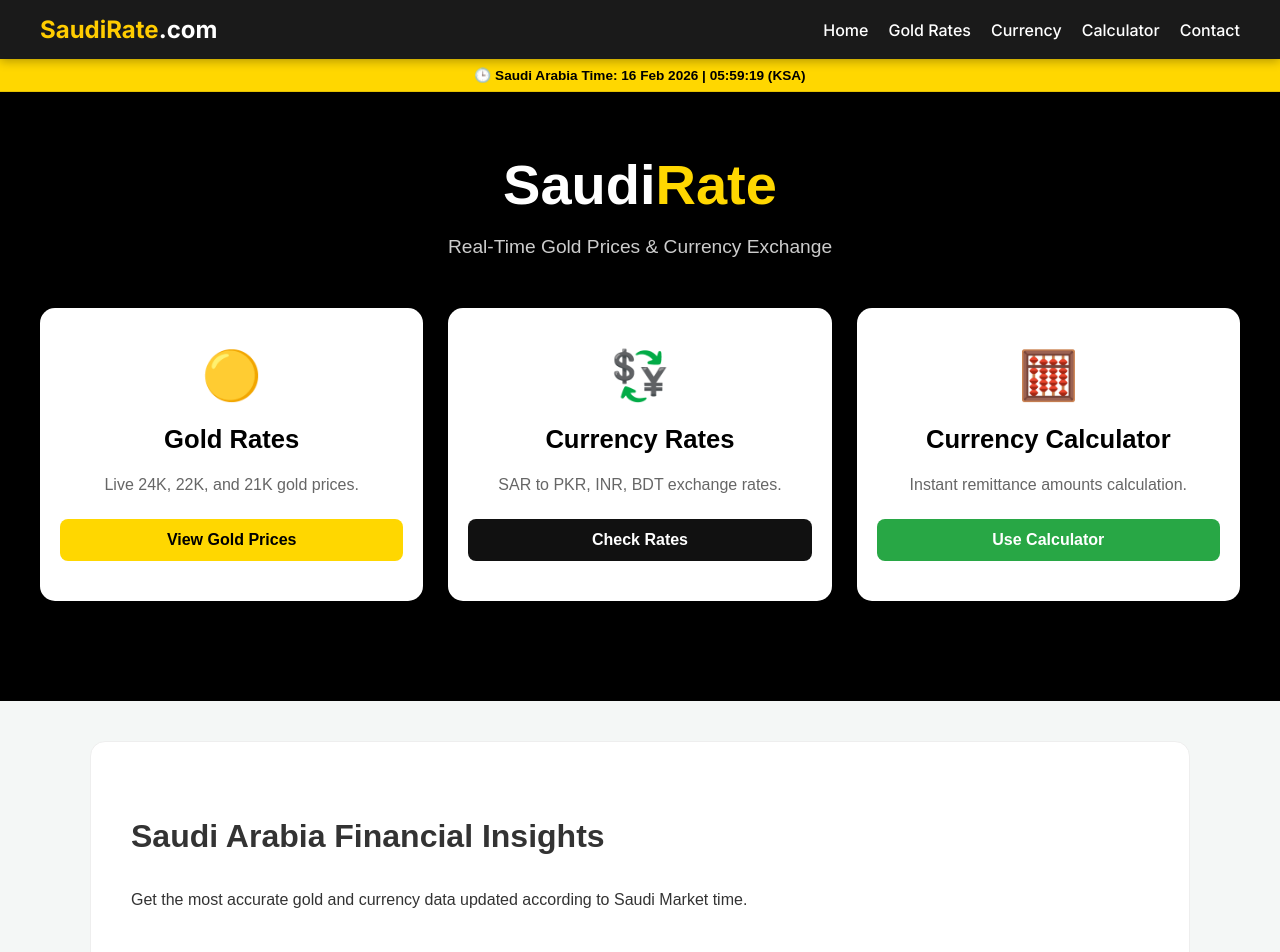
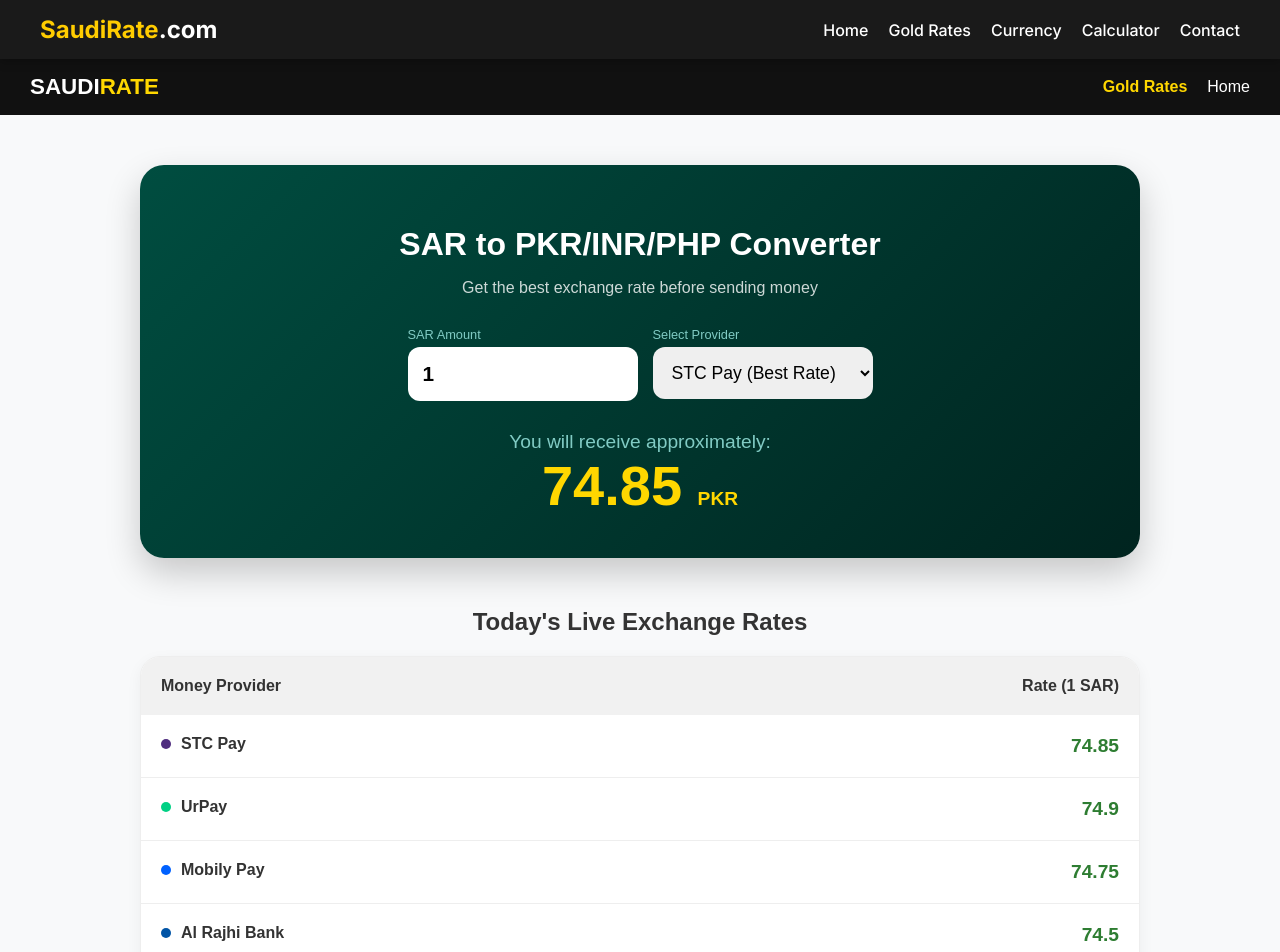
Before and after one commit to DiGiSaudia/saudirate, a Next.js app: page / in a window 1280 px wide. Shown: the top 952 px of the page. Built offline with nearby package versions, Linux system fonts and the light colour scheme.

Commit message:
Added premium currency converter and bank rates to home page

```diff
--- a/app/page.tsx
+++ b/app/page.tsx
@@ -3,88 +3,112 @@
 import Link from 'next/link';
 
 export default function HomePage() {
-  const [dateTime, setDateTime] = useState('');
+  const [amount, setAmount] = useState(1);
+  const [loading, setLoading] = useState(true);
 
-  useEffect(() => {
-    const timer = setInterval(() => {
-      const now = new Date();
-      // سعودی عرب کے ٹائم زون کے مطابق فارمیٹنگ
-      const formatted = now.toLocaleDateString('en-GB', {
-        day: 'numeric',
-        month: 'short',
-        year: 'numeric',
-        timeZone: 'Asia/Riyadh'
-      }) + '  |  ' + now.toLocaleTimeString('en-GB', {
-        hour: '2-digit',
-        minute: '2-digit',
-        second: '2-digit',
-        timeZone: 'Asia/Riyadh'
-      });
-      setDateTime(formatted + " (KSA)");
-    }, 1000);
-    return () => clearInterval(timer);
-  }, []);
+  // Fake Rates (Ye rates API se connect kiye ja sakte hain)
+  const [exchangeRates, setExchangeRates] = useState({
+    alRajhi: 74.50,
+    stcPay: 74.85,
+    urPay: 74.90,
+    enjaz: 74.40,
+    fawri: 74.60,
+    mobilyPay: 74.75
+  });
+
+  const [selectedBankRate, setSelectedBankRate] = useState(74.85);
 
   return (
-    <main style={{ minHeight: '100vh', backgroundColor: '#f4f7f6', fontFamily: 'sans-serif' }}>
+    <div style={{ backgroundColor: '#f8f9fa', minHeight: '100vh', fontFamily: 'Arial, sans-serif' }}>
 
-      {/* TOP HEADER BAR - FIXED TO SAUDI TIME */}
-      <div style={{
-        backgroundColor: '#FFD700',
-        color: '#000',
-        padding: '8px 20px',
-        fontSize: '0.85rem',
-        fontWeight: 'bold',
-        textAlign: 'center',
-        borderBottom: '1px solid #e5c100'
-      }}>
-        {dateTime ? `🕒 Saudi Arabia Time: ${dateTime}` : 'Loading...'}
-      </div>
+      {/* Navigation Bar */}
+      <nav style={{ backgroundColor: '#111', color: '#fff', padding: '15px 30px', display: 'flex', justifyContent: 'space-between', alignItems: 'center' }}>
+        <div style={{ fontWeight: 'bold', fontSize: '1.4rem' }}>SAUDI<span style={{ color: '#FFD700' }}>RATE</span></div>
+        <div style={{ display: 'flex', gap: '20px' }}>
+          <Link href="/gold-rates" style={{ color: '#FFD700', textDecoration: 'none', fontWeight: 'bold' }}>Gold Rates</Link>
+          <Link href="/" style={{ color: '#fff', textDecoration: 'none' }}>Home</Link>
+        </div>
+      </nav>
 
-      {/* باقی سارا ہیرو سیکشن اور باکسز وہی رہیں گے جو پہلے تھے */}
-      <section style={{ background: '#000', color: '#fff', padding: '60px 20px 100px', textAlign: 'center' }}>
-        <h1 style={{ fontSize: '3.5rem', fontWeight: 'bold', margin: '0 0 10px' }}>
-          Saudi<span style={{ color: '#FFD700' }}>Rate</span>
-        </h1>
-        <p style={{ color: '#ccc', fontSize: '1.2rem', marginBottom: '50px' }}>
-          Real-Time Gold Prices & Currency Exchange
-        </p>
+      <div style={{ maxWidth: '1000px', margin: '0 auto', padding: '20px' }}>
 
-        <div style={{ maxWidth: '1200px', margin: '0 auto', display: 'grid', gridTemplateColumns: 'repeat(auto-fit, minmax(300px, 1fr))', gap: '25px' }}>
-          {/* Box 1: Gold */}
-          <div style={{ backgroundColor: '#fff', color: '#000', padding: '40px 20px', borderRadius: '15px', boxShadow: '0 10px 25px rgba(0,0,0,0.3)' }}>
-            <div style={{ fontSize: '3rem', marginBottom: '15px' }}>🟡</div>
-            <h2 style={{ fontSize: '1.6rem', fontWeight: 'bold' }}>Gold Rates</h2>
-            <p style={{ color: '#666', margin: '15px 0 25px' }}>Live 24K, 22K, and 21K gold prices.</p>
-            <Link href="/gold-rates" style={{ display: 'block', backgroundColor: '#FFD700', color: '#000', padding: '12px', borderRadius: '8px', textDecoration: 'none', fontWeight: 'bold' }}>View Gold Prices</Link>
+        {/* --- MAIN CURRENCY CONVERTER --- */}
+        <div style={{ background: 'linear-gradient(135deg, #004d40 0%, #00241f 100%)', borderRadius: '24px', padding: '40px', color: '#fff', textAlign: 'center', marginTop: '30px', boxShadow: '0 15px 35px rgba(0,0,0,0.2)' }}>
+          <h1 style={{ marginBottom: '10px' }}>SAR to PKR/INR/PHP Converter</h1>
+          <p style={{ opacity: 0.8, marginBottom: '30px' }}>Get the best exchange rate before sending money</p>
+
+          <div style={{ display: 'flex', gap: '15px', justifyContent: 'center', flexWrap: 'wrap' }}>
+            <div style={{ textAlign: 'left' }}>
+              <label style={{ display: 'block', fontSize: '0.8rem', marginBottom: '5px', color: '#80cbc4' }}>SAR Amount</label>
+              <input
+                type="number"
+                value={amount}
+                onChange={(e: any) => setAmount(Number(e.target.value))}
+                style={{ padding: '15px', borderRadius: '12px', border: 'none', fontSize: '1.3rem', width: '200px', fontWeight: 'bold' }}
+              />
+            </div>
+            <div style={{ textAlign: 'left' }}>
+              <label style={{ display: 'block', fontSize: '0.8rem', marginBottom: '5px', color: '#80cbc4' }}>Select Provider</label>
+              <select
+                onChange={(e: any) => setSelectedBankRate(Number(e.target.value))}
+                style={{ padding: '15px', borderRadius: '12px', border: 'none', fontSize: '1.1rem', width: '220px', cursor: 'pointer' }}
+              >
+                <option value={exchangeRates.stcPay}>STC Pay (Best Rate)</option>
+                <option value={exchangeRates.urPay}>UrPay</option>
+                <option value={exchangeRates.alRajhi}>Al Rajhi Bank</option>
+                <option value={exchangeRates.mobilyPay}>Mobily Pay</option>
+                <option value={exchangeRates.enjaz}>Enjaz Transfer</option>
+              </select>
+            </div>
           </div>
 
-          {/* Box 2: Currency */}
-          <div style={{ backgroundColor: '#fff', color: '#000', padding: '40px 20px', borderRadius: '15px', boxShadow: '0 10px 25px rgba(0,0,0,0.3)' }}>
-            <div style={{ fontSize: '3rem', marginBottom: '15px' }}>💱</div>
-            <h2 style={{ fontSize: '1.6rem', fontWeight: 'bold' }}>Currency Rates</h2>
-            <p style={{ color: '#666', margin: '15px 0 25px' }}>SAR to PKR, INR, BDT exchange rates.</p>
-            <Link href="/currency" style={{ display: 'block', backgroundColor: '#111', color: '#fff', padding: '12px', borderRadius: '8px', textDecoration: 'none', fontWeight: 'bold' }}>Check Rates</Link>
-          </div>
-
-          {/* Box 3: Calculator */}
-          <div style={{ backgroundColor: '#fff', color: '#000', padding: '40px 20px', borderRadius: '15px', boxShadow: '0 10px 25px rgba(0,0,0,0.3)' }}>
-            <div style={{ fontSize: '3rem', marginBottom: '15px' }}>🧮</div>
-            <h2 style={{ fontSize: '1.6rem', fontWeight: 'bold' }}>Currency Calculator</h2>
-            <p style={{ color: '#666', margin: '15px 0 25px' }}>Instant remittance amounts calculation.</p>
-            <Link href="/calculator" style={{ display: 'block', backgroundColor: '#28a745', color: '#fff', padding: '12px', borderRadius: '8px', textDecoration: 'none', fontWeight: 'bold' }}>Use Calculator</Link>
+          <div style={{ marginTop: '30px' }}>
+            <div style={{ fontSize: '1.2rem', color: '#80cbc4' }}>You will receive approximately:</div>
+            <div style={{ fontSize: '3.5rem', fontWeight: 'bold', color: '#FFD700' }}>
+              {(amount * selectedBankRate).toFixed(2)} <span style={{ fontSize: '1.2rem' }}>PKR</span>
+            </div>
           </div>
         </div>
-      </section>
 
-      {/* SEO ARTICLE AREA */}
-      <div style={{ maxWidth: '1100px', margin: '40px auto', padding: '0 20px' }}>
-        <div style={{ backgroundColor: '#fff', padding: '40px', borderRadius: '15px', border: '1px solid #eee', lineHeight: '1.8' }}>
-          <h2 style={{ fontSize: '2rem', fontWeight: 'bold', marginBottom: '20px' }}>Saudi Arabia Financial Insights</h2>
-          <p>Get the most accurate gold and currency data updated according to Saudi Market time.</p>
+        {/* --- ALL PROVIDERS TABLE --- */}
+        <h2 style={{ marginTop: '50px', marginBottom: '20px', textAlign: 'center' }}>Today's Live Exchange Rates</h2>
+        <div style={{ backgroundColor: '#fff', borderRadius: '20px', overflow: 'hidden', border: '1px solid #eee', boxShadow: '0 5px 15px rgba(0,0,0,0.05)' }}>
+          <table style={{ width: '100%', borderCollapse: 'collapse' }}>
+            <thead style={{ backgroundColor: '#f1f1f1' }}>
+              <tr>
+                <th style={{ padding: '20px', textAlign: 'left' }}>Money Provider</th>
+                <th style={{ padding: '20px', textAlign: 'right' }}>Rate (1 SAR)</th>
+              </tr>
+            </thead>
+            <tbody>
+              {[
+                { name: 'STC Pay', rate: exchangeRates.stcPay, color: '#4f2d7f' },
+                { name: 'UrPay', rate: exchangeRates.urPay, color: '#00d084' },
+                { name: 'Mobily Pay', rate: exchangeRates.mobilyPay, color: '#0061ff' },
+                { name: 'Al Rajhi Bank', rate: exchangeRates.alRajhi, color: '#0054a6' },
+                { name: 'Enjaz (Bank AlBilad)', rate: exchangeRates.enjaz, color: '#9d2235' },
+                { name: 'Fawri', rate: exchangeRates.fawri, color: '#00a19c' }
+              ].map((bank, index) => (
+                <tr key={index} style={{ borderBottom: '1px solid #eee' }}>
+                  <td style={{ padding: '20px', display: 'flex', alignItems: 'center', gap: '10px' }}>
+                    <div style={{ width: '10px', height: '10px', borderRadius: '50%', backgroundColor: bank.color }}></div>
+                    <span style={{ fontWeight: 'bold' }}>{bank.name}</span>
+                  </td>
+                  <td style={{ padding: '20px', textAlign: 'right', fontWeight: 'bold', color: '#2e7d32', fontSize: '1.2rem' }}>
+                    {bank.rate}
+                  </td>
+                </tr>
+              ))}
+            </tbody>
+          </table>
         </div>
+
+        {/* Advertisement Space */}
+        <div style={{ marginTop: '40px', backgroundColor: '#fff', border: '1px dashed #ccc', padding: '30px', textAlign: 'center', borderRadius: '15px' }}>
+          <small style={{ color: '#999' }}>GOOGLE ADSENSE PLACEMENT</small>
+        </div>
+
       </div>
-
-    </main>
+    </div>
   );
 }
```
